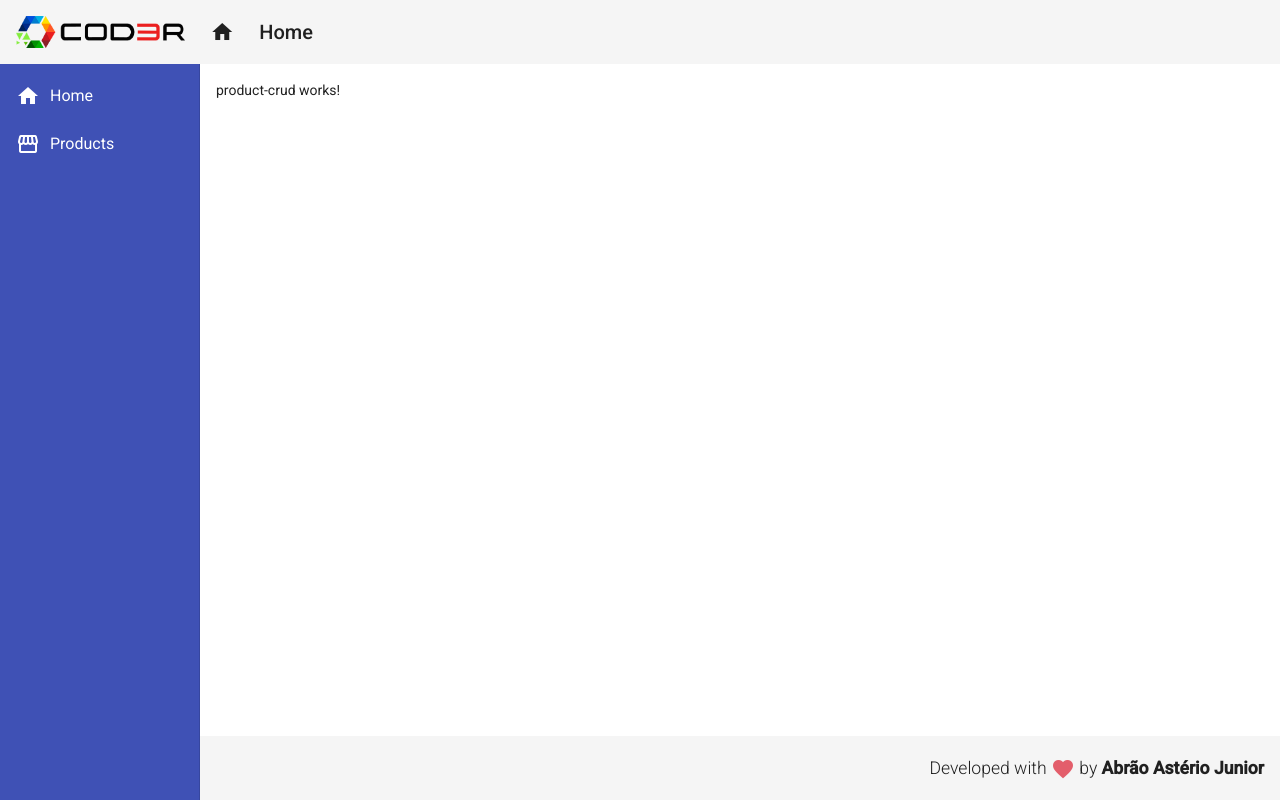
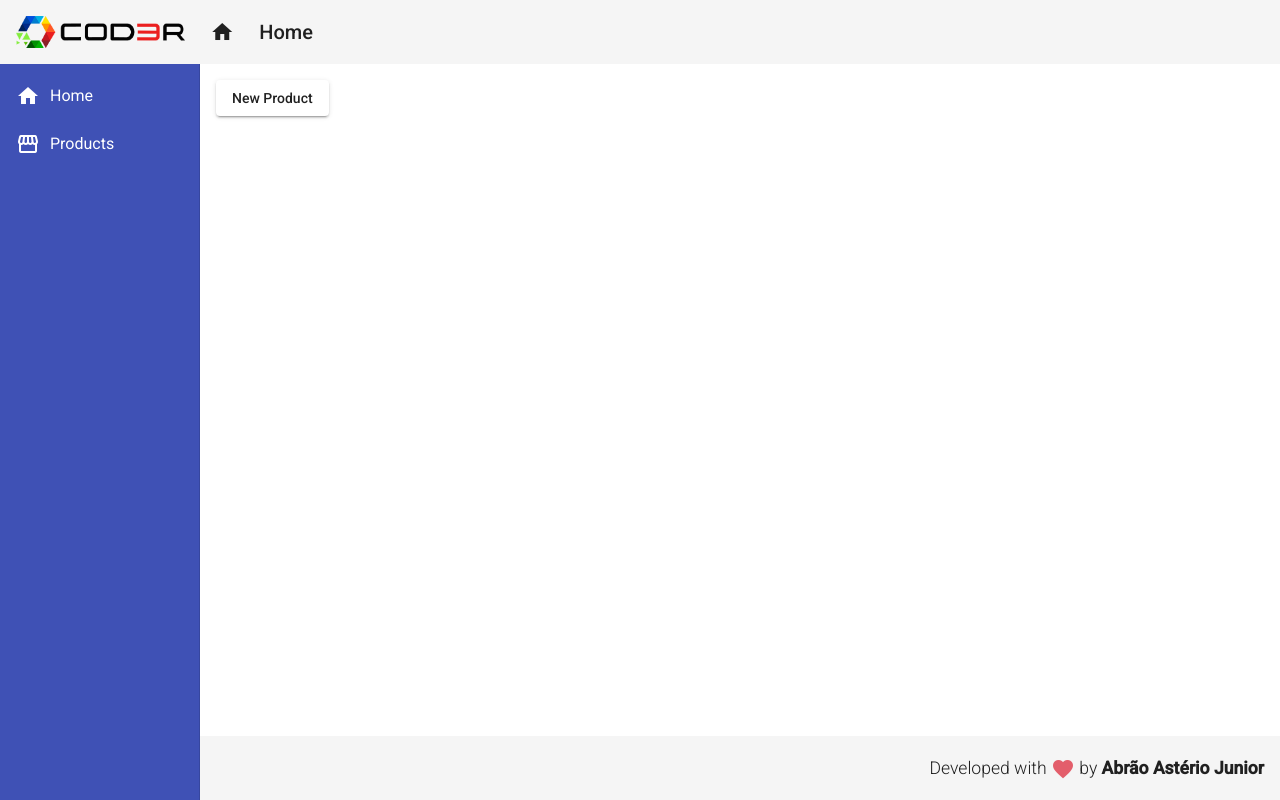
Before and after one commit to abraojr/API-with-Angular-9, an Angular app in the folder frontend/: page /products in a window 1280 px wide. Built offline with nearby package versions, Linux system fonts and the light colour scheme.

Commit message:
Navigate to the create products screen

```diff
--- a/frontend/src/app/views/product-crud/product-crud.component.html
+++ b/frontend/src/app/views/product-crud/product-crud.component.html
@@ -1 +1,3 @@
-<p>product-crud works!</p>
+<button mat-raised-button (click)="navigateToProductCreate()">
+  New Product
+</button>
--- a/frontend/src/app/views/product-crud/product-crud.component.ts
+++ b/frontend/src/app/views/product-crud/product-crud.component.ts
@@ -1,15 +1,17 @@
-import { Component, OnInit } from '@angular/core';
+import { Component, OnInit } from "@angular/core";
+import { Router } from "@angular/router";
 
 @Component({
-  selector: 'app-product-crud',
-  templateUrl: './product-crud.component.html',
-  styleUrls: ['./product-crud.component.css']
+  selector: "app-product-crud",
+  templateUrl: "./product-crud.component.html",
+  styleUrls: ["./product-crud.component.css"],
 })
 export class ProductCrudComponent implements OnInit {
+  constructor(private router: Router) {}
 
-  constructor() { }
+  ngOnInit(): void {}
 
-  ngOnInit(): void {
+  navigateToProductCreate(): void {
+    this.router.navigate(["products/create"]);
   }
-
 }
```
Also changed, not shown: frontend/src/app/app.module.ts (+6 -4 lines).
